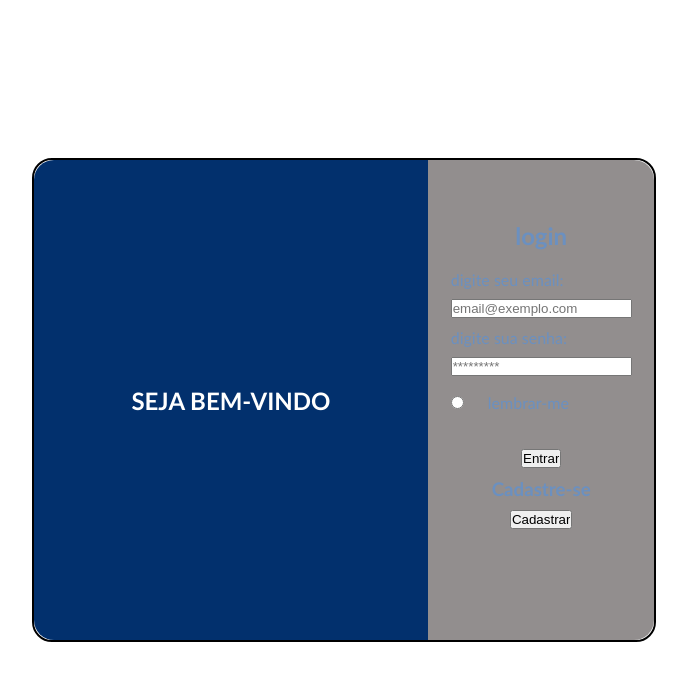
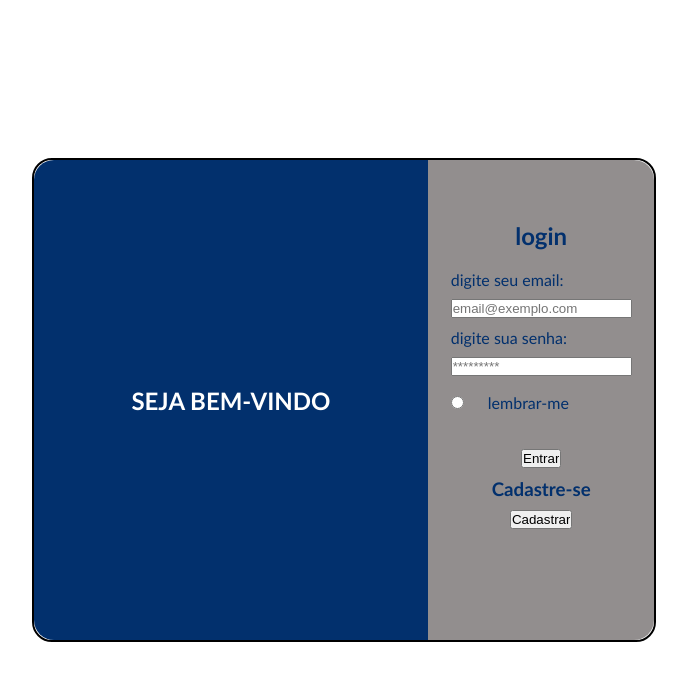
Before and after one commit to yagopalhano/Seminario-Interdisciplinar, a PHP site: page / in a window 1280 px wide. Shown: the top 681 px of the page, without its empty margins (296-983 px from the left). Run offline with PHP 8.4, Linux system fonts and the light colour scheme.

Commit message:
ajust color

```diff
--- a/css/estilo.css
+++ b/css/estilo.css
@@ -51,7 +51,7 @@ img {
     text-align: center;
     background-color: rgb(146, 142, 142);
     border-radius: 0px 20px 20px 0px;
-    color: rgb(107, 144, 192);
+    color: rgb(2, 48, 109);
 }
 
 .formulario {
```
